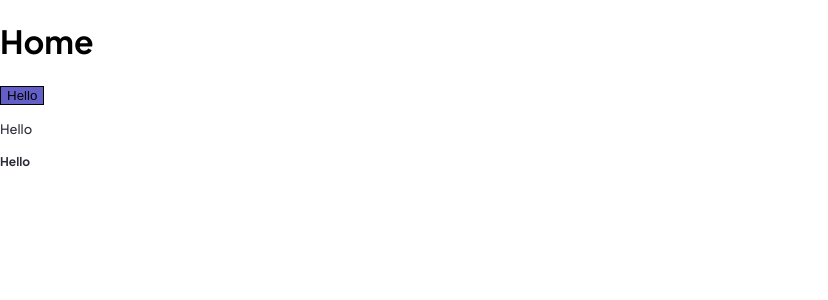
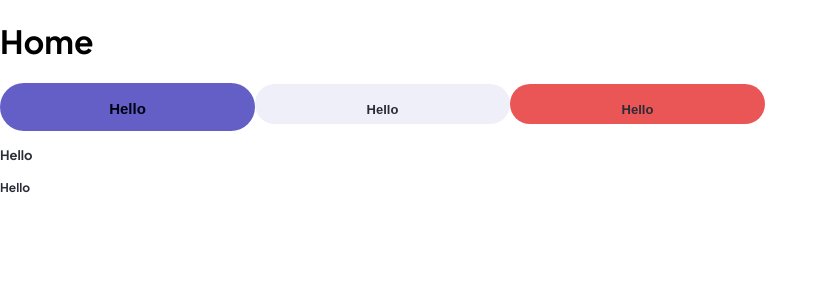
Before and after one commit to joanpujol/kanban-task-management-web-app, a Next.js app: page / in a window 1280 px wide. Shown: the top 300 px of the page, without its empty margins (0-828 px from the left). Built offline with nearby package versions, Linux system fonts and the light colour scheme.

Commit message:
Add button component

```diff
--- a/app/page.tsx
+++ b/app/page.tsx
@@ -6,9 +6,11 @@ export default function HomePage() {
   return (
     <Layout>
       <h1>Home</h1>
-      <Button>Hello</Button>
-      <Typography variant="Body" size="l">Hello</Typography>
-      <Typography variant="Body" size="m">Hello</Typography>
+      <Button variant="primary" size="lg">Hello</Button>
+      <Button variant="secondary" size="sm">Hello</Button>
+      <Button variant="destructive" size="sm">Hello</Button>
+      <Typography variant="Body" size="lg" bold>Hello</Typography>
+      <Typography variant="Body" size="md">Hello</Typography>
     </Layout>
   )
 }
--- /dev/null
+++ b/components/atoms/Button/Button.styles.tsx
@@ -0,0 +1,56 @@
+import styled, { css } from "styled-components";
+import { ButtonSize, ButtonVariant } from "./Button.types";
+import { ThemeInterface } from "../../../styles/theme";
+
+const buttonVariants = ({ colors, theme }: ThemeInterface) => {
+  const variants = {
+    primary: css`
+      background-color: ${theme.button.color.primary};
+      color: ${colors.white};
+      &:hover {
+        background-color: ${theme.button.hover.primary};
+      }
+    `,
+    secondary: css`
+      background-color: ${theme.button.color.secondary};
+      color: ${colors.main};
+      &:hover {
+        background-color: ${theme.button.hover.secondary};
+      }
+    `,
+    destructive: css`
+      background-color: ${theme.button.color.destructive};
+      color: ${colors.white};
+      &:hover {
+        background-color: ${theme.button.hover.destructive};
+      }
+    `,
+  };
+  return variants;
+};
+
+const buttonSizes = {
+  lg: css`
+    height: 48px;
+    border-radius: 24px;
+  `,
+  sm: css`
+    height: 40px;
+    border-radius: 20px;
+  `,
+};
+
+export const StyledButton = styled.button<{
+  $variant: ButtonVariant;
+  $size: ButtonSize;
+}>`
+  width: 255px;
+  border: none;
+  ${({ theme, $variant, $size }) => css`
+    ${buttonVariants(theme)[$variant]}
+    ${buttonSizes[$size]}
+  `}
+  &:hover {
+    cursor: pointer;
+  }
+`;
--- a/components/atoms/Button/Button.tsx
+++ b/components/atoms/Button/Button.tsx
@@ -1,17 +1,29 @@
-'use client'
+"use client";
 
+import { Typography } from "../Typography/Typography";
+import * as S from "./Button.styles";
+import { ButtonSize, ButtonVariant } from "./Button.types";
 
-import styled from "styled-components";
-import { breakpoints } from "../../../styles/breakpoints";
+type Props = {
+  variant: ButtonVariant;
+  size: ButtonSize;
+  children: React.ReactNode;
+};
 
-
-const Button = styled.button`
-  background-color: ${props => props.theme.colors.main};
-  border: 1px solid #000;
-
-  @media ${breakpoints.mobile} {
-    background-color: red;
-  }
-`;
+export const Button = ({ variant, size, children }: Props) => {
+  return (
+    <S.StyledButton $variant={variant} $size={size}>
+      {size === "lg" ? (
+        <Typography variant="Heading" size="md">
+          {children}
+        </Typography>
+      ) : (
+        <Typography variant="Body" size="lg" bold>
+          {children}
+        </Typography>
+      )}
+    </S.StyledButton>
+  );
+};
 
 export default Button;
--- /dev/null
+++ b/components/atoms/Button/Button.types.ts
@@ -0,0 +1,2 @@
+export type ButtonVariant = 'primary' | 'secondary' | 'destructive';
+export type ButtonSize = 'sm' | 'lg';
--- a/components/atoms/Typography/Typography.styles.tsx
+++ b/components/atoms/Typography/Typography.styles.tsx
@@ -1,6 +1,7 @@
 import styled from "styled-components";
+import { TypographySize } from "./Typography.types";
 
-export const Heading = ($size: 's' | 'm' | 'l' | 'xl') => {
+export const Heading = ($size: TypographySize) => {
   const headings = {
     xl: styled.h1`
       color: ${({ theme }) => theme.colors.black};
@@ -8,19 +9,19 @@ export const Heading = ($size: 's' | 'm' | 'l' | 'xl') => {
       font-size: 24px;
       line-height: 30px;
     `,
-    l: styled.h2`
+    lg: styled.h2`
       color: ${({ theme }) => theme.colors.black};
       font-weight: 700;
       font-size: 18px;
       line-height: 23px;
     `,
-    m: styled.h3`
+    md: styled.h3`
       color: ${({ theme }) => theme.colors.black};
       font-weight: 700;
       font-size: 15px;
       line-height: 19px;
     `,
-    s: styled.h4`
+    sm: styled.h4`
       color: ${({ theme }) => theme.colors.mediumGrey};
       font-weight: 700;
       font-size: 12px;
@@ -31,15 +32,15 @@ export const Heading = ($size: 's' | 'm' | 'l' | 'xl') => {
   return headings[$size];
 };
 
-export const Body = ($size: 'm' | 'l') => {
+export const Body = ($size: Extract<TypographySize, 'md' | 'lg'>, $bold?: boolean) => {
   const bodies = {
-    l: styled.p`
+    lg: styled.p`
       color: ${({ theme }) => theme.colors.darkGrey};
-      font-weight: 500;
+      font-weight: ${$bold ? 700 : 500};
       font-size: 13px;
       line-height: 23px;
     `,
-    m: styled.p`
+    md: styled.p`
       color: ${({ theme }) => theme.colors.darkGrey};
       font-weight: 700;
       font-size: 12px;
--- a/components/atoms/Typography/Typography.tsx
+++ b/components/atoms/Typography/Typography.tsx
@@ -2,21 +2,24 @@
 
 import React from "react";
 import * as S from "./Typography.styles";
+import { TypographySize, TypographyVariant } from "./Typography.types";
 
 type Props =
   | {
-      variant: "Heading";
-      size: "s" | "m" | "l" | "xl";
+      variant: Extract<TypographyVariant, 'Heading'>;
+      size: TypographySize;
+      bold?: boolean;
       children: React.ReactNode;
     }
   | {
-      variant: "Body";
-      size: "m" | "l";
+      variant: Extract<TypographyVariant, 'Body'>;
+      size: Extract<TypographySize, 'md' | 'lg'>;
+      bold?: boolean;
       children: React.ReactNode;
     };
 
-export const Typography = ({ variant = "Body", size, children }: Props) => {
+export const Typography = ({ variant = "Body", size, bold, children }: Props) => {
   // @ts-ignore: Types are correct, but TS doesn't like it
-  const element = variant === "Heading" ? S.Heading(size) : S.Body(size);
+  const element = variant === "Heading" ? S.Heading(size) : S.Body(size, bold);
   return React.createElement(element, {}, children);
 };
--- /dev/null
+++ b/components/atoms/Typography/Typography.types.tsx
@@ -0,0 +1,2 @@
+export type TypographyVariant = "Heading" | "Body";
+export type TypographySize = "sm" | "md" | "lg" | "xl";
--- a/styles/theme.tsx
+++ b/styles/theme.tsx
@@ -14,9 +14,11 @@ const colors = {
   linesLight: "#E4EBFA",
   red: "#EA5555",
   redHover: "#FF9898",
+  secondary: "rgba(99, 95, 199, 0.1)",
+  secondaryHover: "rgba(99, 95, 199, 0.25)",
 };
 
-interface ThemeInterface {
+export interface ThemeInterface {
   colors: {
     main: string;
     mainHover: string;
@@ -30,6 +32,8 @@ interface ThemeInterface {
     linesDark: string;
     red: string;
     redHover: string;
+    secondary: string;
+    secondaryHover: string;
   };
   theme: {
     background: {
@@ -38,6 +42,18 @@ interface ThemeInterface {
     };
     text: {
       primary: string;
+    };
+    button: {
+      color: {
+        primary: string;
+        secondary: string;
+        destructive: string;
+      };
+      hover: {
+        primary: string;
+        secondary: string;
+        destructive: string;
+      };
     };
   };
 }
@@ -54,6 +70,18 @@ const lightTheme: ThemeInterface = {
     text: {
       primary: colors.black,
     },
+    button: {
+      color: {
+        primary: colors.main,
+        secondary: colors.secondary,
+        destructive: colors.red,
+      },
+      hover: {
+        primary: colors.mainHover,
+        secondary: colors.secondaryHover,
+        destructive: colors.redHover,
+      },
+    },
   },
 };
 
@@ -69,14 +97,34 @@ const darkTheme: ThemeInterface = {
     text: {
       primary: colors.white,
     },
+    button: {
+      color: {
+        primary: colors.main,
+        secondary: colors.white,
+        destructive: colors.red,
+      },
+      hover: {
+        primary: colors.mainHover,
+        secondary: colors.white,
+        destructive: colors.redHover,
+      },
+    },
   },
 };
 
-export const Theme = ({ theme, children }: { theme: 'light' | 'dark', children: React.ReactNode }) => {
+export const Theme = ({
+  theme,
+  children,
+}: {
+  theme: "light" | "dark";
+  children: React.ReactNode;
+}) => {
   return (
     <>
       <GlobalStyle />
-      <ThemeProvider theme={theme === 'light' ? lightTheme : darkTheme}>{children}</ThemeProvider>
+      <ThemeProvider theme={theme === "light" ? lightTheme : darkTheme}>
+        {children}
+      </ThemeProvider>
     </>
   );
 };
```
